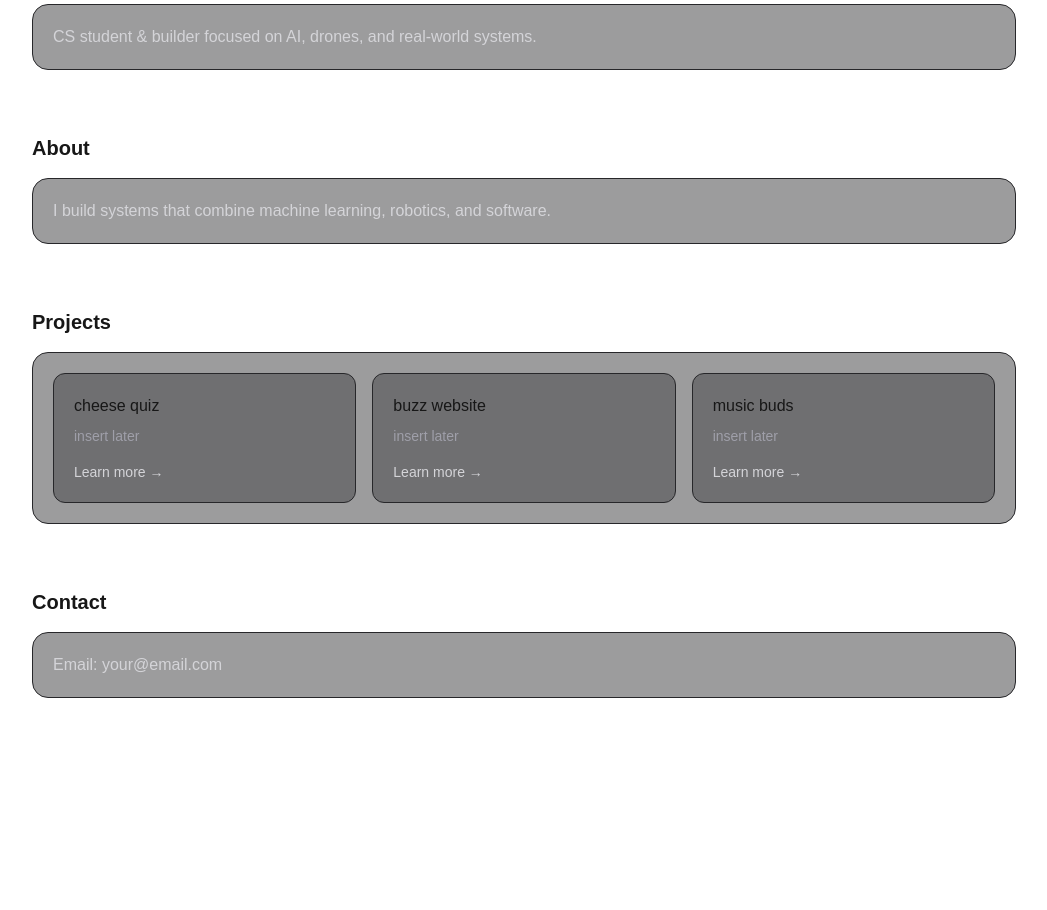
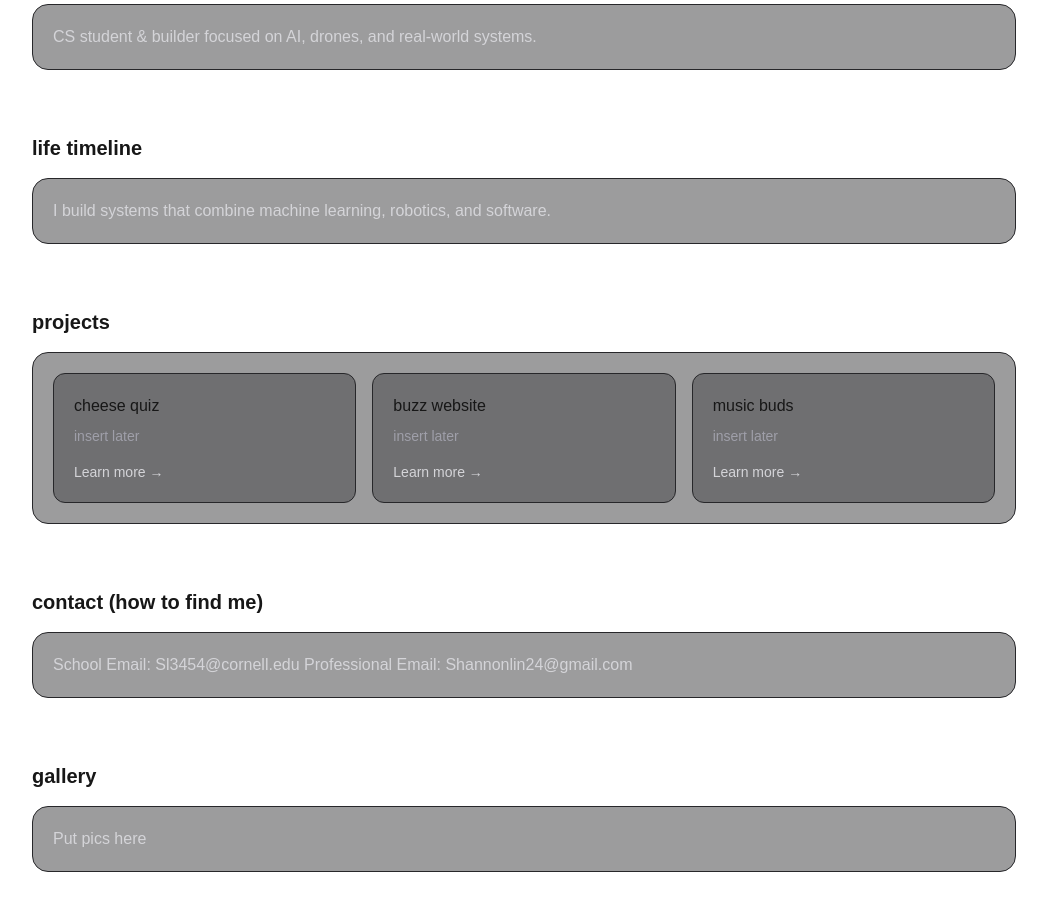
Before and after one commit to ShannonLin284/shannon-lin-website, a Next.js app: page / in a window 1280 px wide. Shown: the part 200-1110 px from the top of the page, without its empty margins (116-1163 px from the left). Before the commit the page ends 994 px from the top, so only its background shows below. Built offline with nearby package versions, Linux system fonts and the light colour scheme.

Commit message:
Renamed the titles

```diff
--- a/app/page.tsx
+++ b/app/page.tsx
@@ -8,24 +8,31 @@ export default function Page() {
       <TopBar />
 
       <div className="mx-auto max-w-5xl px-5 pt-24 pb-24">
-        <Section id="home" title="Shannon Lin">
+        <Section id="home" title="shannon lin">
           <p className="text-zinc-300">
             CS student & builder focused on AI, drones, and real-world systems.
           </p>
         </Section>
 
-        <Section id="about" title="About">
+        <Section id="lifetimeline" title="life timeline">
           <p className="text-zinc-300">
             I build systems that combine machine learning, robotics, and software.
           </p>
         </Section>
 
-        <Section id="projects" title="Projects">
+        <Section id="projects" title="projects">
           <Projects />
         </Section>
 
-        <Section id="contact" title="Contact">
-          <p className="text-zinc-300">Email: your@email.com</p>
+        <Section id="contact" title="contact (how to find me)">
+
+          <p className="text-zinc-300">School Email: Sl3454@cornell.edu Professional Email: Shannonlin24@gmail.com</p>
+        </Section>
+
+        <Section id="gallery" title="gallery">
+          <p className="text-zinc-300">
+            Put pics here
+          </p>
         </Section>
       </div>
     </main>
--- a/components/TopBar.tsx
+++ b/components/TopBar.tsx
@@ -3,6 +3,7 @@ export default function Navbar() {
     { href: "#home", label: "home" },
     { href: "#lifetimeline", label: "life timeline" },
     { href: "#projects", label: "projects" },
+    { href: "#gallery", label: "gallery" },
     { href: "#contact", label: "contact" },
   ];
 
```
